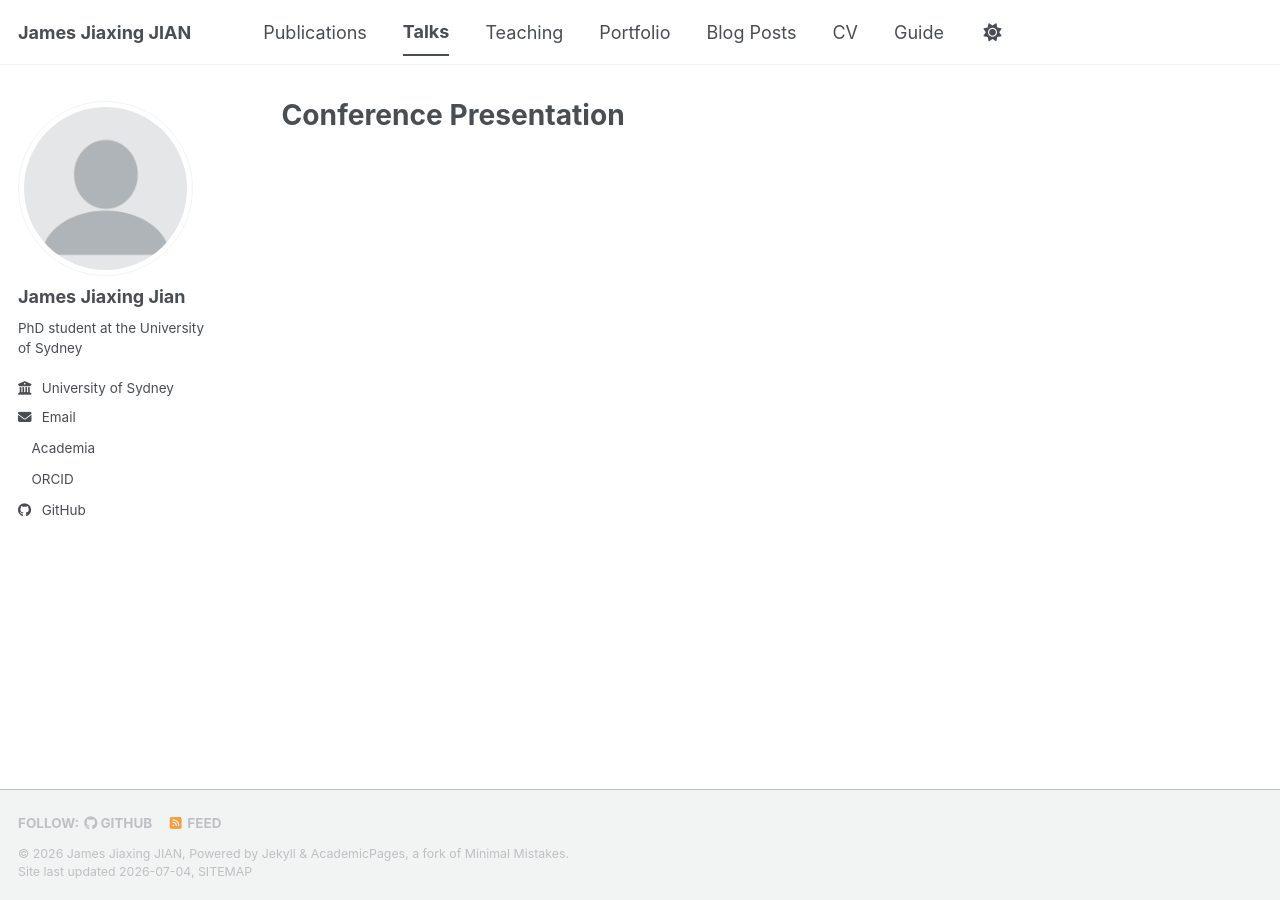
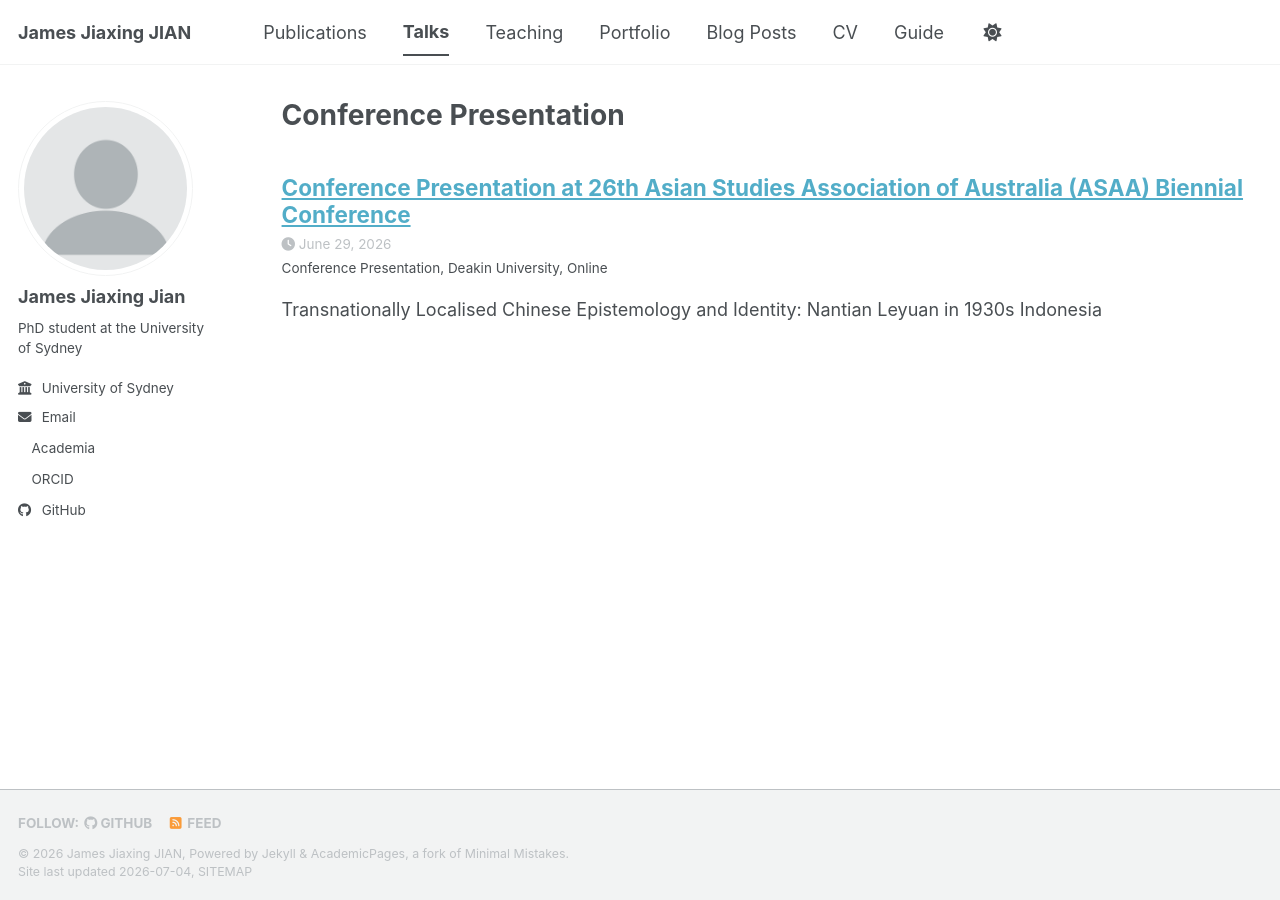
Before and after one commit to jamesjiaxingjian/jamesjiaxingjian.github.io, a Jekyll site: the page built from _pages/talks.html, in a window 1280 px wide. Built offline with Jekyll 4.4.1, drawn with Linux system fonts in a browser that asks for light colours; a style sheet for code colours, icons or effects is not loaded.

Commit message:
Update 29-June-2026-ASAA.md

```diff
--- a/_talks/29-June-2026-ASAA.md
+++ b/_talks/29-June-2026-ASAA.md
@@ -1,17 +1,15 @@
-+---
-+title: "Conference Presentation at ASAA 2026 Conference"
-+collection: talks
-+type: "Talk"
-+permalink: /talks/2026-June-29-ASAA
-+venue: "Deakin University"
-+date: 29-June-2026
-+location: "Online"
-+---
-+
-+Transnationally Localised Chinese Epistemology and Identity: Nantian Leyuan in 1930s Indonesia
-+
-+Headings
-+======
-+
-+Subheadings
-+------
+---
+title: "Conference Presentation at 26th Asian Studies Association of Australia (ASAA) Biennial Conference"
+collection: talks
+type: "Conference Presentation"
+permalink: /talks/2026-June-29-ASAA
+venue: "Deakin University"
+date: 29-June-2026
+location: "Online"
+---
+
+Transnationally Localised Chinese Epistemology and Identity: Nantian Leyuan in 1930s Indonesia
+
+[Detailed program link here](https://dems-asaa2026.eventsairsite.com/detailed-program?agendaId=5affa055-ea7d-4fde-b738-ec65b81e4800)
+
+[Archive link here](https://web.archive.org/web/20260704113839/https://dems-asaa2026.eventsairsite.com/detailed-program?agendaId=5affa055-ea7d-4fde-b738-ec65b81e4800)
```
